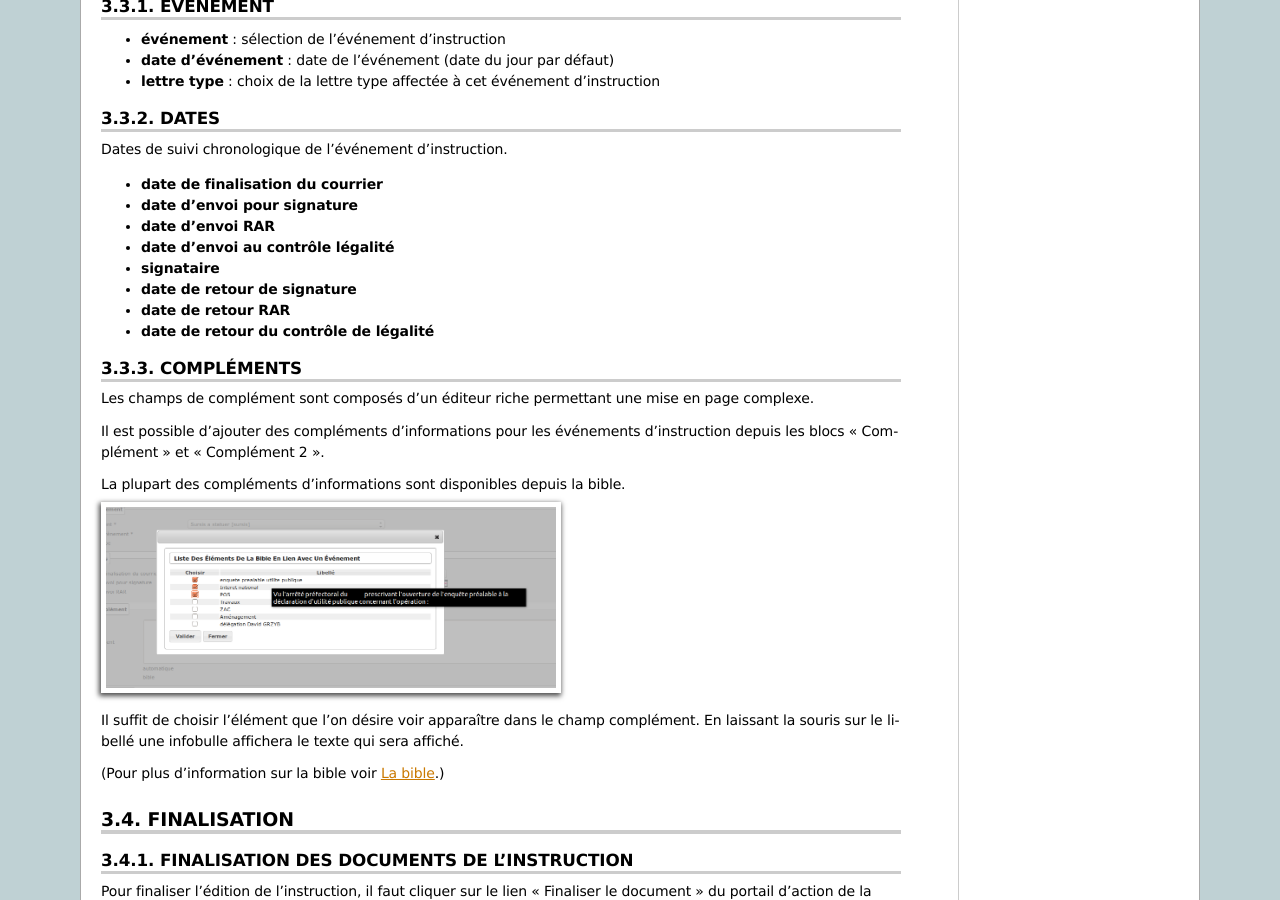
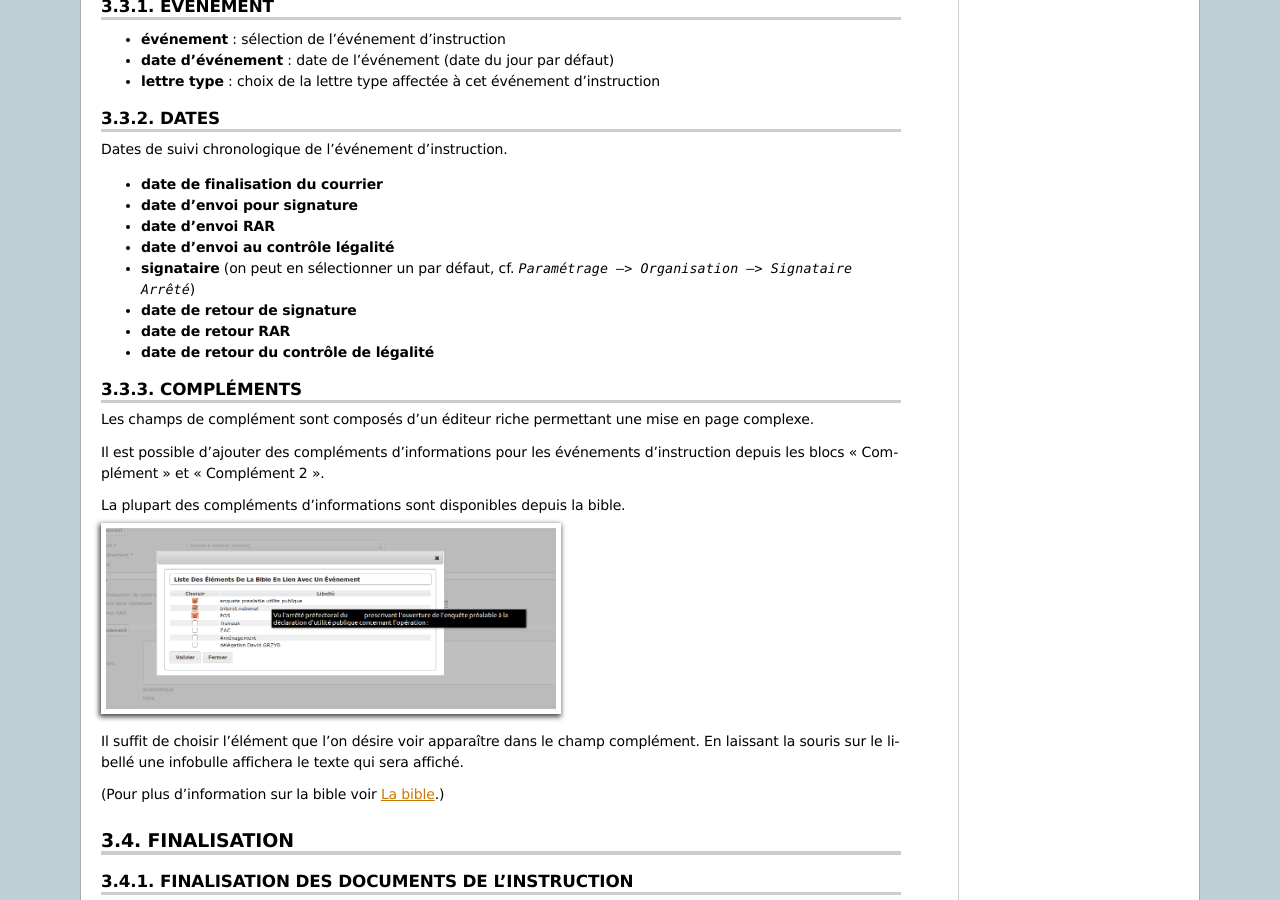
Before and after one commit to mpavaux/openads-documentation, a Sphinx documentation site: the page built from source/manuel_utilisateur/instruction.rst, in a window 1280 px wide and 900 px high, scrolled down 1398 px. Built offline with Sphinx 7.4.7, drawn with Linux system fonts in a browser that asks for light colours.

Commit message:
Paramétrage du signataire par défaut lors de l'ajout d'un événement d'instruction à un dossier.

```diff
--- a/source/manuel_utilisateur/instruction.rst
+++ b/source/manuel_utilisateur/instruction.rst
@@ -65,7 +65,7 @@
 * **date d'envoi pour signature**
 * **date d'envoi RAR**
 * **date d'envoi au contrôle légalité**
-* **signataire**
+* **signataire** (on peut en sélectionner un par défaut, cf. `Paramétrage --> Organisation --> Signataire Arrêté`)
 * **date de retour de signature**
 * **date de retour RAR**
 * **date de retour du contrôle de légalité**
--- a/source/manuel_utilisateur/parametrage.rst
+++ b/source/manuel_utilisateur/parametrage.rst
@@ -102,6 +102,7 @@
 (:menuselection:`Paramétrage --> Organisation --> Signataire Arrêté`)
 
 Éditions des signataires d'arrêtés.
+En cochant la case "défaut" le signataire sera préselectionné lors de l'ajout d'une instruction.
 
 Gestion des commissions
 #######################
```
